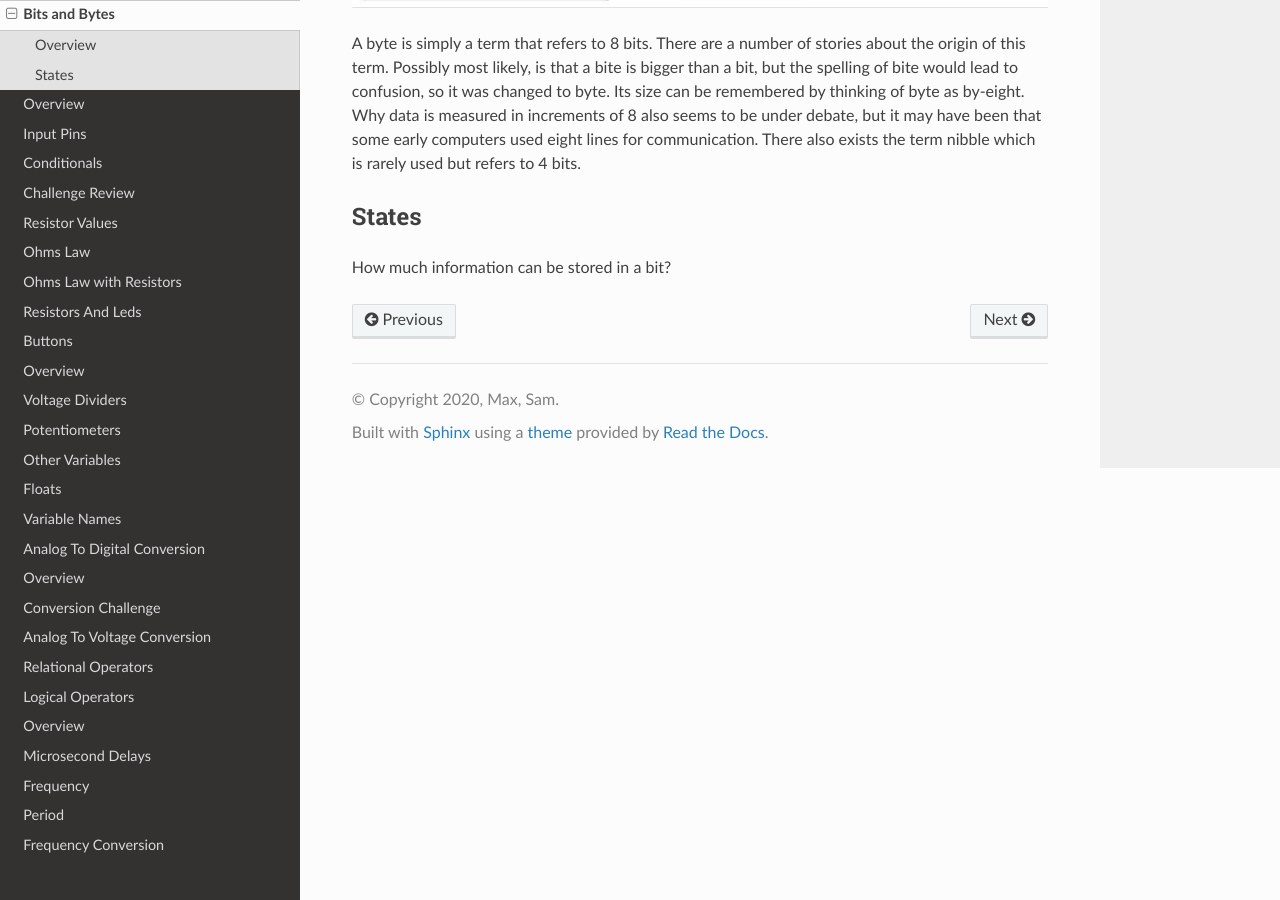
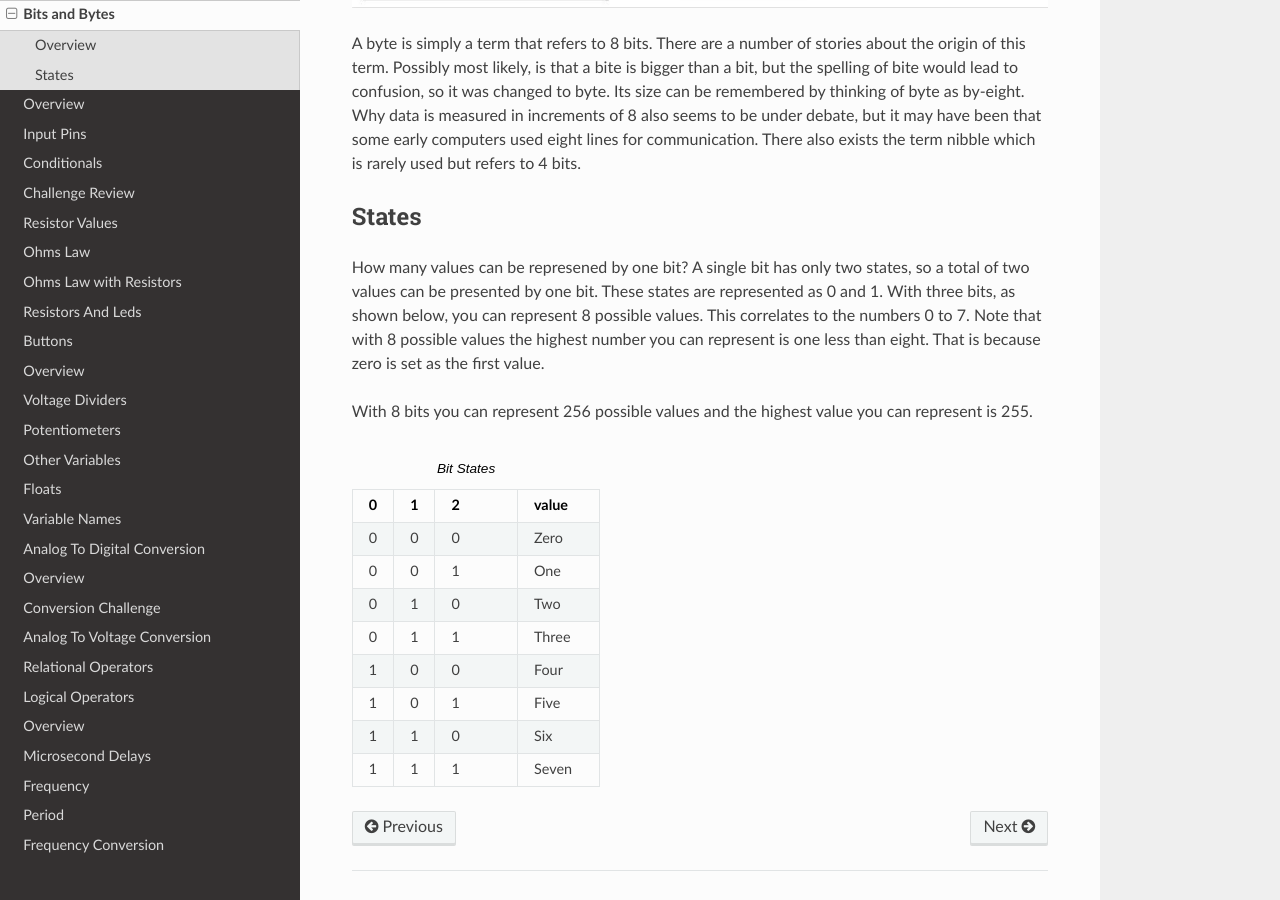
Before and after one commit to maxtkc/mvths-wiki, a Sphinx documentation site: the page built from docs/015c-bits-and-bytes.rst, in a window 1280 px wide and 900 px high, scrolled down 917 px. Built offline with Sphinx 7.4.7 and the Read the Docs theme 2.0.0, drawn with Linux system fonts in a browser that asks for light colours; pages that are not in the unit, such as notebooks, are missing from menus.

Commit message:
Update 015c-bits-and-bytes.rst

```diff
--- a/docs/015c-bits-and-bytes.rst
+++ b/docs/015c-bits-and-bytes.rst
@@ -11,5 +11,48 @@ A byte is simply a term that refers to 8 bits. There are a number of stories abo
 
 States
 --------
+How many values can be represened by one bit? A single bit has only two states, so a total of two values can be presented by one bit. These states are represented as 0 and 1. With three bits, as shown below, you can represent 8 possible values. This correlates to the numbers 0 to 7. Note that with 8 possible values the highest number you can represent is one less than eight. That is because zero is set as the first value.
 
-How much information can be stored in a bit?
+With 8 bits you can represent 256 possible values and the highest value you can represent is 255.
+
+
+.. list-table:: Bit States
+   :widths: 25 25 50 50
+   :header-rows: 1
+
+   * - 0
+     - 1
+     - 2
+     - value
+   * - 0
+     - 0
+     - 0
+     - Zero
+   * - 0
+     - 0
+     - 1
+     - One
+   * - 0
+     - 1
+     - 0
+     - Two
+   * - 0
+     - 1
+     - 1
+     - Three
+   * - 1
+     - 0
+     - 0
+     - Four
+   * - 1
+     - 0
+     - 1
+     - Five
+   * - 1
+     - 1
+     - 0
+     - Six
+   * - 1
+     - 1
+     - 1
+     - Seven
```
